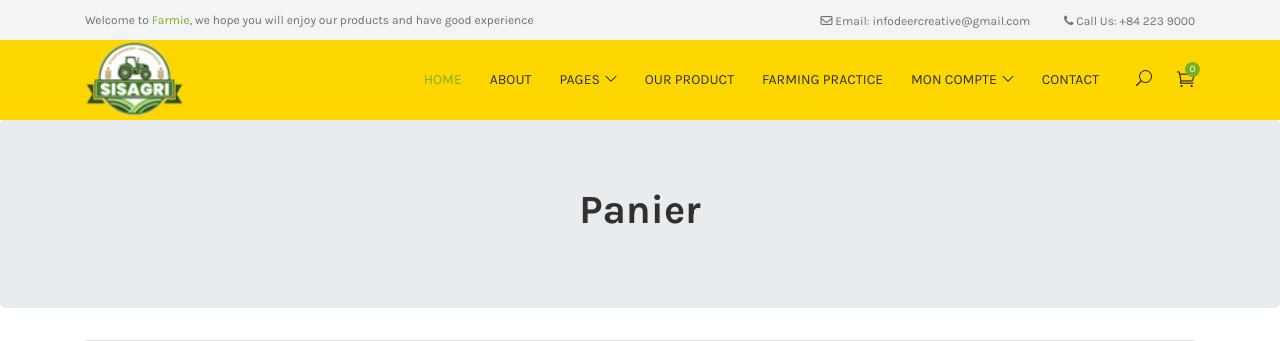
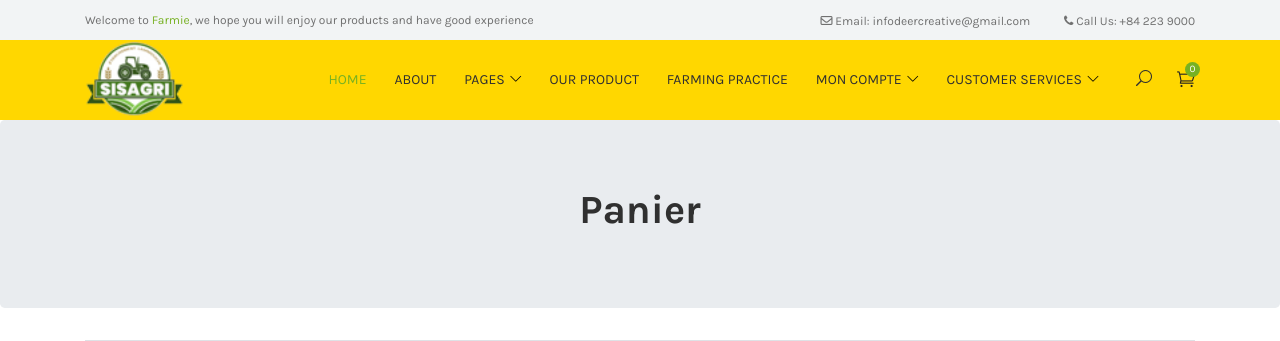
Before and after one commit to fakhfakhahmed/projetweb, a PHP site: page /cart1.php in a window 1280 px wide. Shown: the top 341 px of the page. Run offline with PHP 8.4, Linux system fonts and the light colour scheme; a user stored in the database is signed in; data comes from the database, SQL or seed files in the repository; data that the repository does not hold is empty; some libraries are stand-ins or nearby versions; some web fonts are replaced.

Commit message:
Update headerc.php

```diff
--- a/farmie/headerc.php
+++ b/farmie/headerc.php
@@ -111,7 +111,14 @@ $l=$f->afficherpanier();
 
                     </ul>
                   </li>
-                  <li><a href="contact.php">Contact</a></li>
+                 <li><a href="#">customer Services</a>
+                    <ul class="dropdown">
+                      <li><a href="Complaint.php">File a Complaint</a></li>
+                      <li><a href="HelpRequest.php">Request Assistance</a></li>
+                      <li><a href="Contact.php">Contact</a></li>
+                    </ul>
+                  </li>
+
                 </ul>
                 <!-- Search Icon -->
                 <div id="searchIcon">
```
